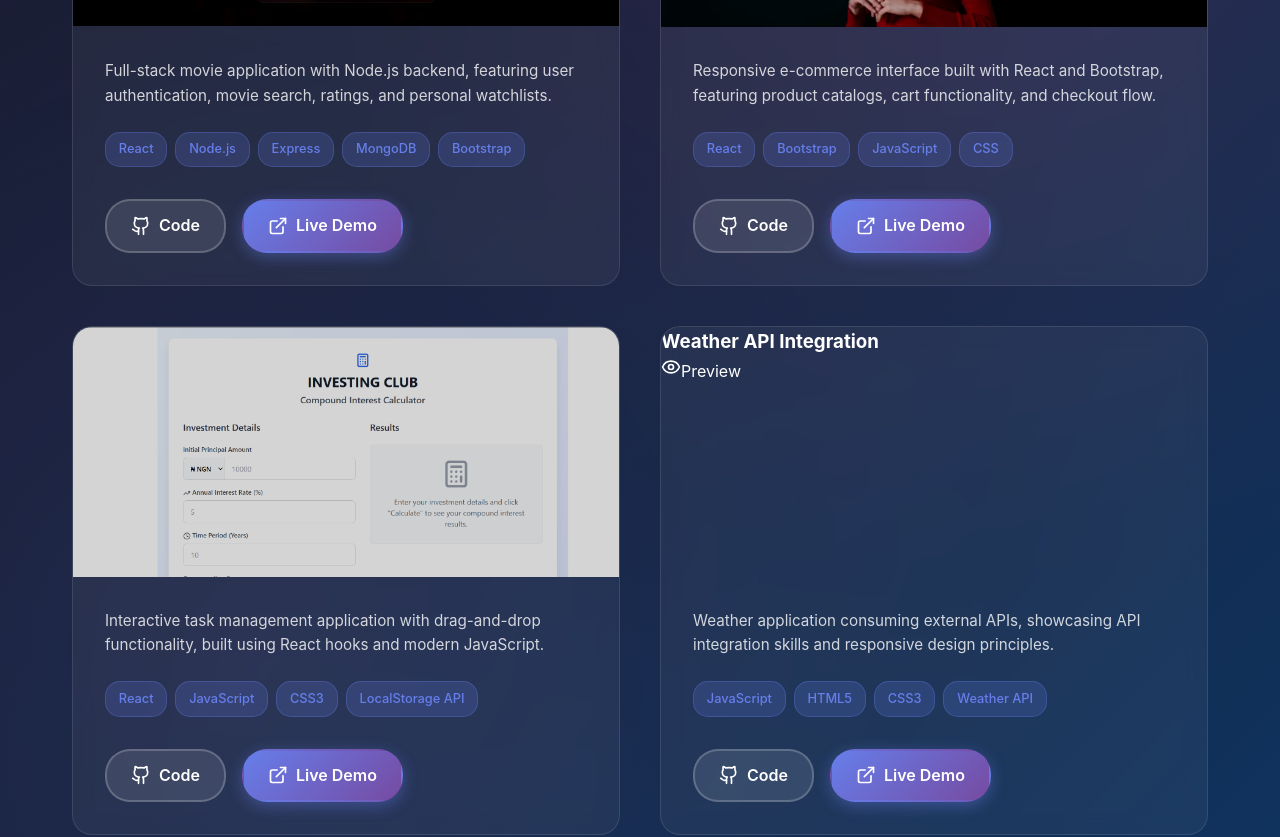
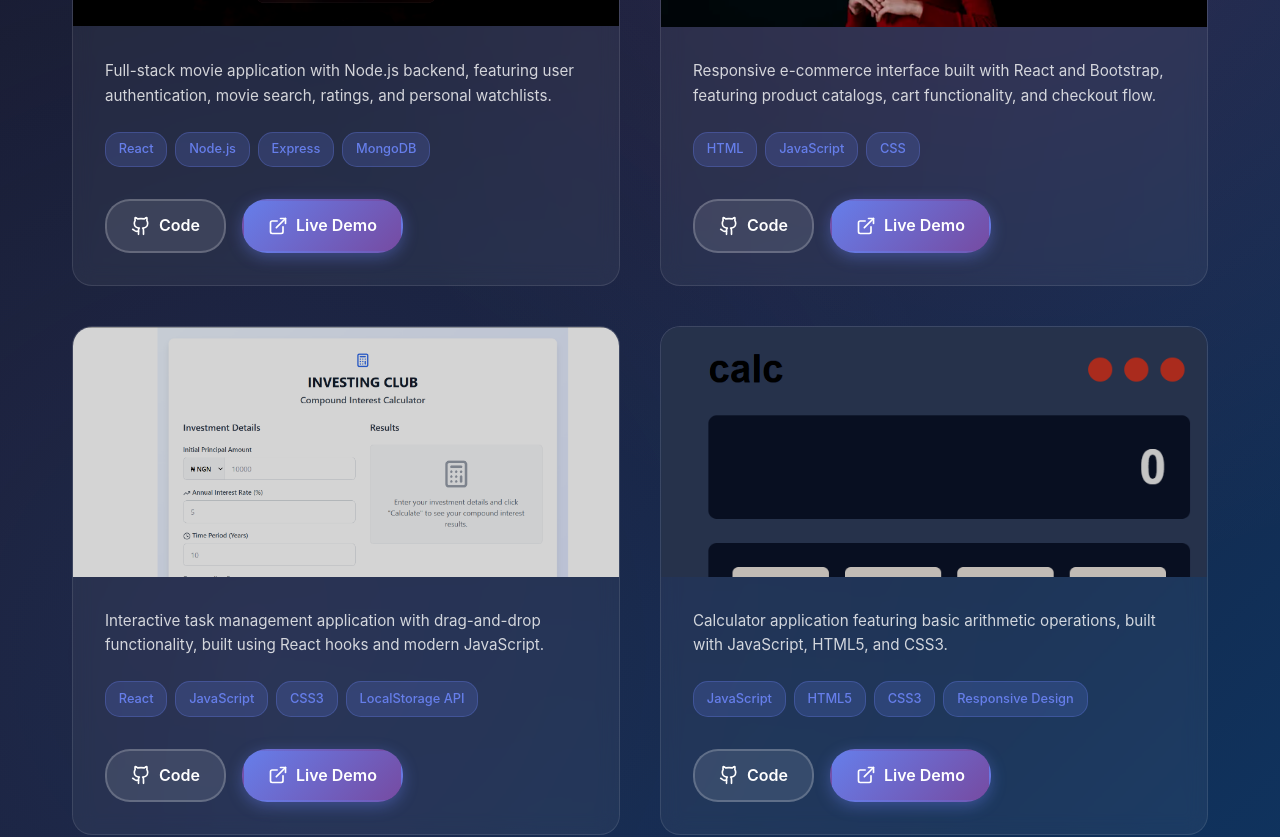
Before and after one commit to Stephenpleasant/Portfolio1, a React (Vite) app: page / in a window 1280 px wide. Shown: the part 2560-3397 px from the top of the page. Built offline with nearby package versions, Linux system fonts and the light colour scheme.

Commit message:
changes in the calculator image

```diff
--- a/src/App.jsx
+++ b/src/App.jsx
@@ -33,85 +33,6 @@
     document.getElementById(sectionId)?.scrollIntoView({ behavior: 'smooth' });
   };
 
-  const heroData = {
-    title: "Full-Stack Developer",
-    subtitle: "Frontend expert diving into backend development. Building modern web applications with React, Node.js, and cutting-edge technologies."
-  };
-
-  const aboutData = {
-    title: "About Me",
-    paragraphs: [
-      "I'm a passionate developer with strong expertise in frontend technologies like React, JavaScript, HTML, CSS, and Bootstrap. I create responsive, user-friendly interfaces that provide exceptional user experiences.",
-      "Currently expanding my skillset into backend development with Node.js, I've successfully built a full-stack movie application that demonstrates my ability to work across the entire web development stack.",
-      "I'm excited about the endless possibilities that come with full-stack development and am continuously learning new technologies to stay at the forefront of web development."
-    ]
-  };
-
-  const skillsData = {
-    frontendSkills: [
-      { name: 'React', level: 90, color: 'bg-blue-500' },
-      { name: 'JavaScript', level: 95, color: 'bg-yellow-500' },
-      { name: 'HTML/CSS', level: 95, color: 'bg-orange-500' },
-      { name: 'Bootstrap', level: 85, color: 'bg-purple-500' }
-    ],
-    backendSkills: [
-      { name: 'Node.js', level: 75, color: 'bg-green-500' },
-      { name: 'Express.js', level: 70, color: 'bg-gray-600' },
-      { name: 'APIs', level: 80, color: 'bg-indigo-500' },
-      { name: 'Databases', level: 65, color: 'bg-red-500' }
-    ]
-  };
-
-  const projectsData = [
-    {
-      id: 1,
-      title: 'Movie Database App',
-      description: 'Full-stack movie application with Node.js backend, featuring user authentication, movie search, ratings, and personal watchlists.',
-      tech: ['React', 'Node.js', 'Express', 'MongoDB', 'Bootstrap'],
-      image: '/App.png',
-      github: 'https://github.com/Stephenpleasant/Fullstack',
-      live: 'https://fullstack-zhg6.vercel.app/',
-      featured: true
-    },
-    {
-      id: 2,
-      title: 'E-commerce Frontend',
-      description: 'Responsive e-commerce interface built with React and Bootstrap, featuring product catalogs, cart functionality, and checkout flow.',
-      tech: ['React', 'Bootstrap', 'JavaScript', 'CSS'],
-      image: '/E-commerce.png',
-      github: 'https://github.com/Stephenpleasant/E-commerce',
-      live: 'https://ecommerce-blush-seven-80.vercel.app/'
-    },
-    {
-      id: 3,
-      title: 'Compounding Calculator',
-      description: 'Interactive task management application with drag-and-drop functionality, built using React hooks and modern JavaScript.',
-      tech: ['React', 'JavaScript', 'CSS3', 'LocalStorage API'],
-      image: '/compounding-calculator.png',
-       github: 'https://github.com/Stephenpleasant/Compounding-Calculator',
-      live: 'https://compounding-calculator-w6np.vercel.app/'
-    },
-    {
-      id: 4,
-      title: 'Weather API Integration',
-      description: 'Weather application consuming external APIs, showcasing API integration skills and responsive design principles.',
-      tech: ['JavaScript', 'HTML5', 'CSS3', 'Weather API'],
-      image: 'gradient-blue-cyan',
-      github: '#',
-      live: '#'
-    }
-  ];
-
-  const contactData = {
-    title: "Let's Connect",
-    description: "I'm always interested in new opportunities and collaborations. Whether you have a project in mind or just want to chat about web development, feel free to reach out!",
-    contactLinks: [
-      { href: "mailto:your.email@example.com", label: "Email Me" },
-      { href: "https://linkedin.com/in/yourprofile", label: "LinkedIn" },
-      { href: "https://github.com/yourusername", label: "GitHub" }
-    ]
-  };
-
   return (
     <div className="min-h-screen bg-gray-900 text-white">
       <Navigation
@@ -120,31 +41,17 @@
       />
 
       <HeroSection
-        title={heroData.title}
-        subtitle={heroData.subtitle}
         onViewWork={() => scrollToSection('projects')}
         onGetInTouch={() => scrollToSection('contact')}
       />
 
-      <AboutSection
-        title={aboutData.title}
-        paragraphs={aboutData.paragraphs}
-      />
+      <AboutSection />
 
-      <SkillsSection
-        frontendSkills={skillsData.frontendSkills}
-        backendSkills={skillsData.backendSkills}
-      />
+      <SkillsSection />
 
-      <ProjectsSection
-        projects={projectsData}
-      />
+      <ProjectsSection />
 
-      <ContactSection
-        title={contactData.title}
-        description={contactData.description}
-        contactLinks={contactData.contactLinks}
-      />
+      <ContactSection />
 
       <Footer />
     </div>
--- a/src/components/ProjectsSection.jsx
+++ b/src/components/ProjectsSection.jsx
@@ -164,12 +164,12 @@
     },
     {
       id: 4,
-      title: 'Weather API Integration',
-      description: 'Weather application consuming external APIs, showcasing API integration skills and responsive design principles.',
-      tech: ['JavaScript', 'HTML5', 'CSS3', 'Weather API'],
-      image: 'gradient-blue-cyan',
-      github: '#',
-      live: '#'
+      title: 'Calculator App',
+      description: 'Calculator application featuring basic arithmetic operations, built with JavaScript, HTML5, and CSS3.',
+      tech: ['JavaScript', 'HTML5', 'CSS3', 'Responsive Design'],
+      image: '/Calculator.png',
+      github: 'https://github.com/Stephenpleasant/Calculator-3MTT',
+      live: 'https://calculator-steel-kappa-67.vercel.app/'
     }
   ]
 }) => {
```
Also changed, not shown: public/Calculator.png (added).
